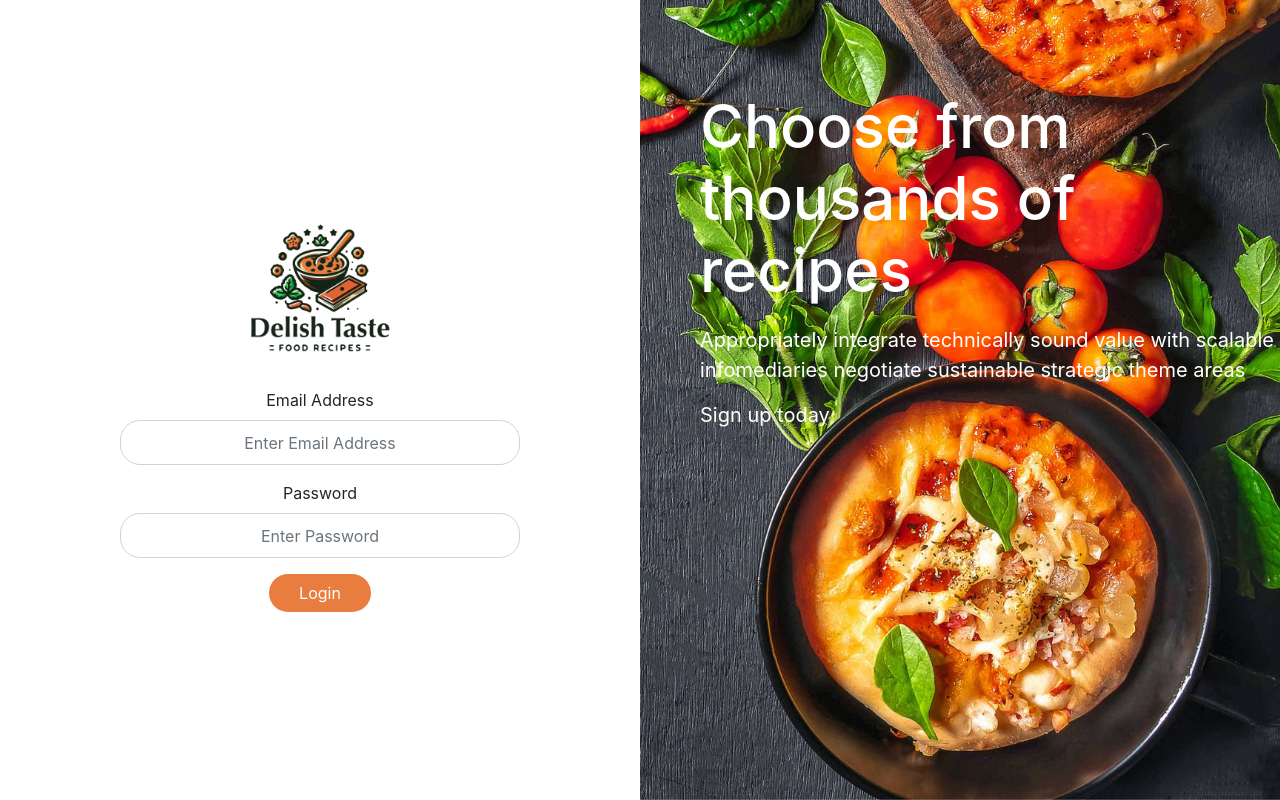
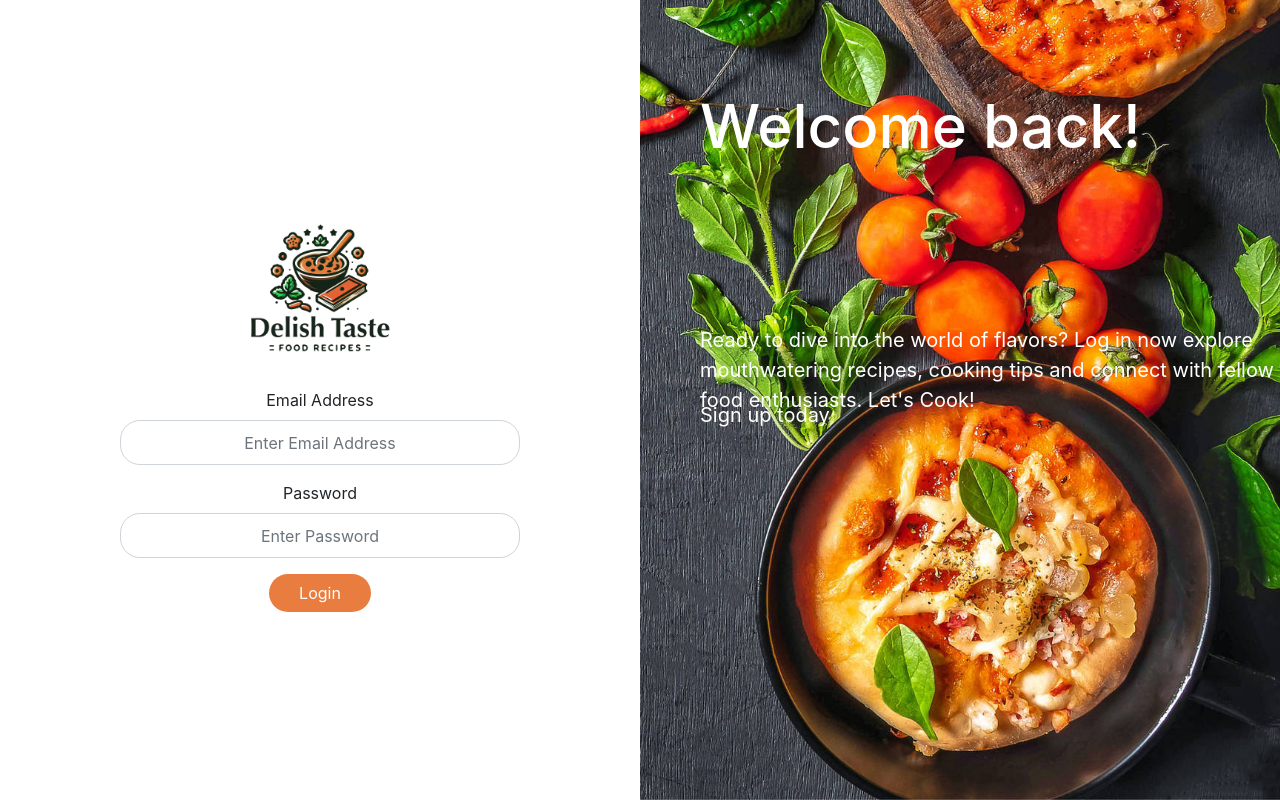
Before and after one commit to SerhiyKukurudza/DelishTaste, a Node server app: page /login in a window 1280 px wide. Run offline with Node 20, Linux system fonts and the light colour scheme.

Commit message:
alterei isto

```diff
--- a/views/login.mustache
+++ b/views/login.mustache
@@ -52,10 +52,10 @@
       </div>
 
       <div class="loginImg">
-        <h1 class="textTop">Choose from thousands of recipes</h1>
+        <h1 class="textTop">Welcome back!</h1>
         <p class="textMiddle">
-          Appropriately integrate technically sound value with scalable
-          infomediaries negotiate sustainable strategic theme areas
+          Ready to dive into the world of flavors? Log in now explore mouthwatering recipes,
+          cooking tips and connect with fellow food enthusiasts. Let's Cook!
         </p>
         <a class="textBottom" href="/register">Sign up today</a>
       </div>
--- a/views/signUp.mustache
+++ b/views/signUp.mustache
@@ -17,10 +17,9 @@
   <body>
     <div class="containerTest">
       <div class="loginImg">
-        <h1 class="textTop">Choose from thousands of recipes</h1>
+        <h1 class="textTop">Welcome to DelishTaste</h1>
         <p class="textMiddle">
-          Appropriately integrate technically sound value with scalable
-          infomediaries negotiate sustainable strategic theme areas
+          Discover a world of flavors with us! Sign up now to access mouthwatering recipes cooking tips and a vibrant food enthusiast community!
         </p>
         <a class="textBottom" href="/register">Sign up today</a>
       </div>
```
